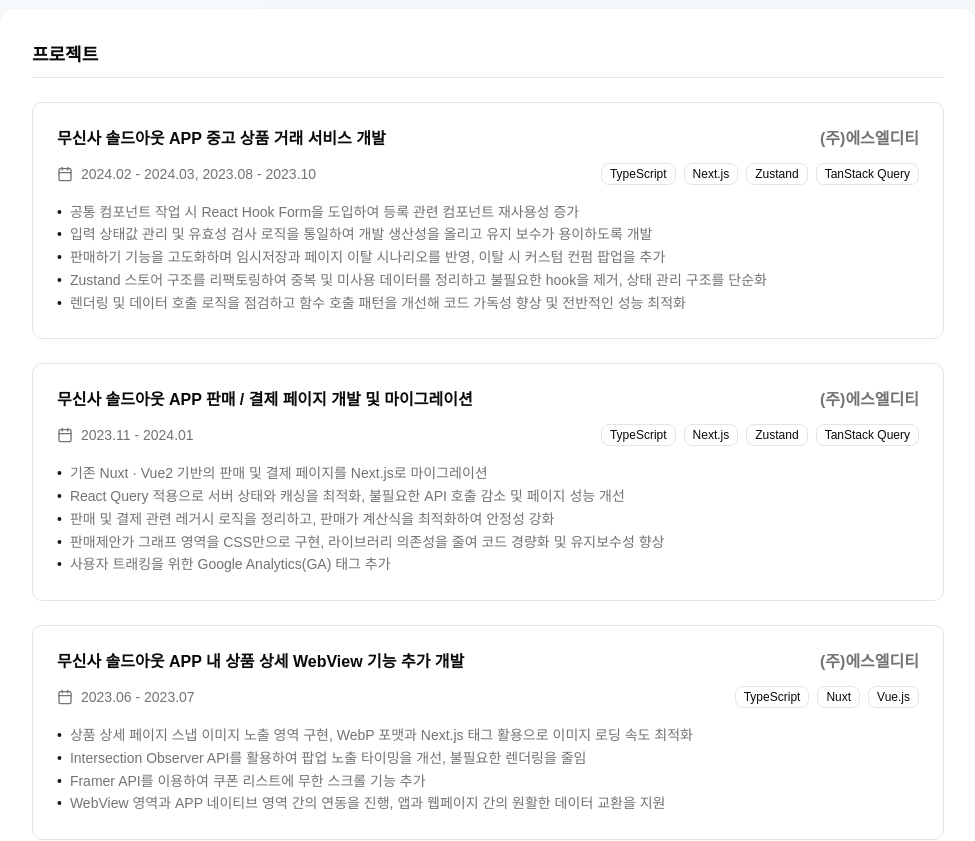
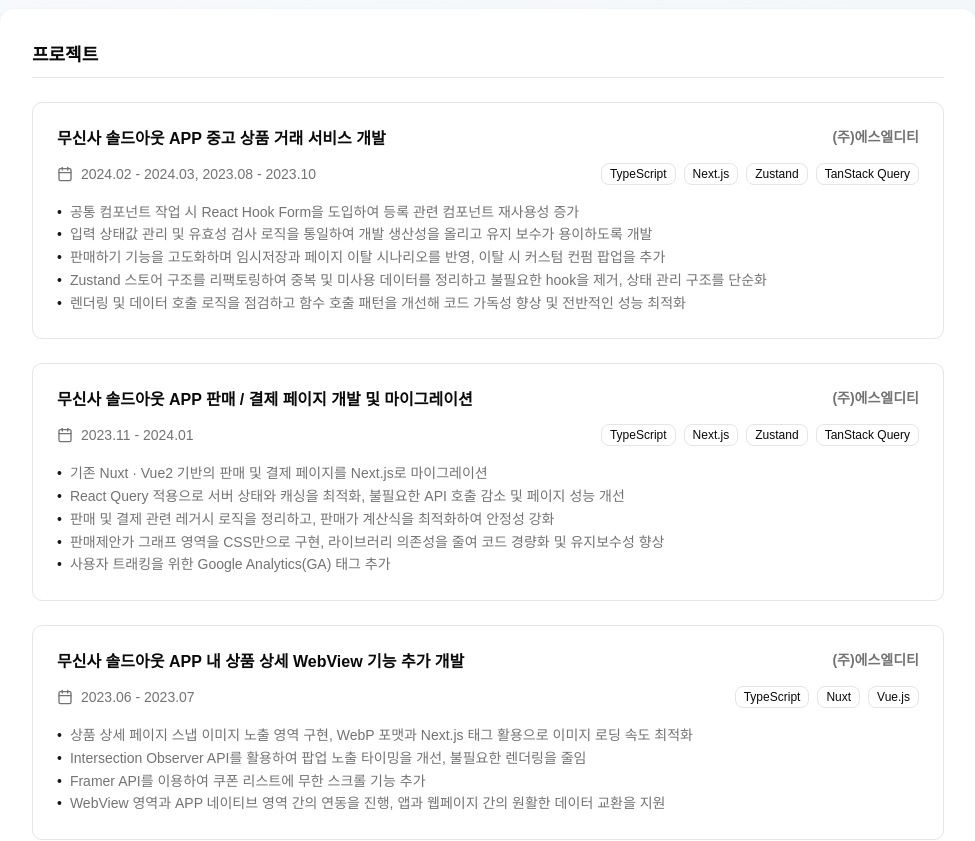
Before and after one commit to kkoomin/kkoomin.github.io, a Next.js app: page /resume in a window 1280 px wide. Shown: the part 1460-2301 px from the top of the page, without its empty margins (152-1127 px from the left). Built offline with nearby package versions, Linux system fonts and the light colour scheme.

Commit message:
style: 폰트 크기 수정

```diff
--- a/app/resume/components/Projects.tsx
+++ b/app/resume/components/Projects.tsx
@@ -20,7 +20,7 @@ export function Projects() {
             <div className="border border-border rounded-lg p-6 mb-6">
               <div className="flex items-start justify-between mb-3">
                 <h3 className="font-bold">{project.name}</h3>
-                <div className="flex gap-2 font-bold text-muted-foreground">
+                <div className="flex items-center gap-2 text-sm font-bold text-muted-foreground">
                   {project.company}
                 </div>
                 {/* <div className="flex gap-2 hidden">
```
